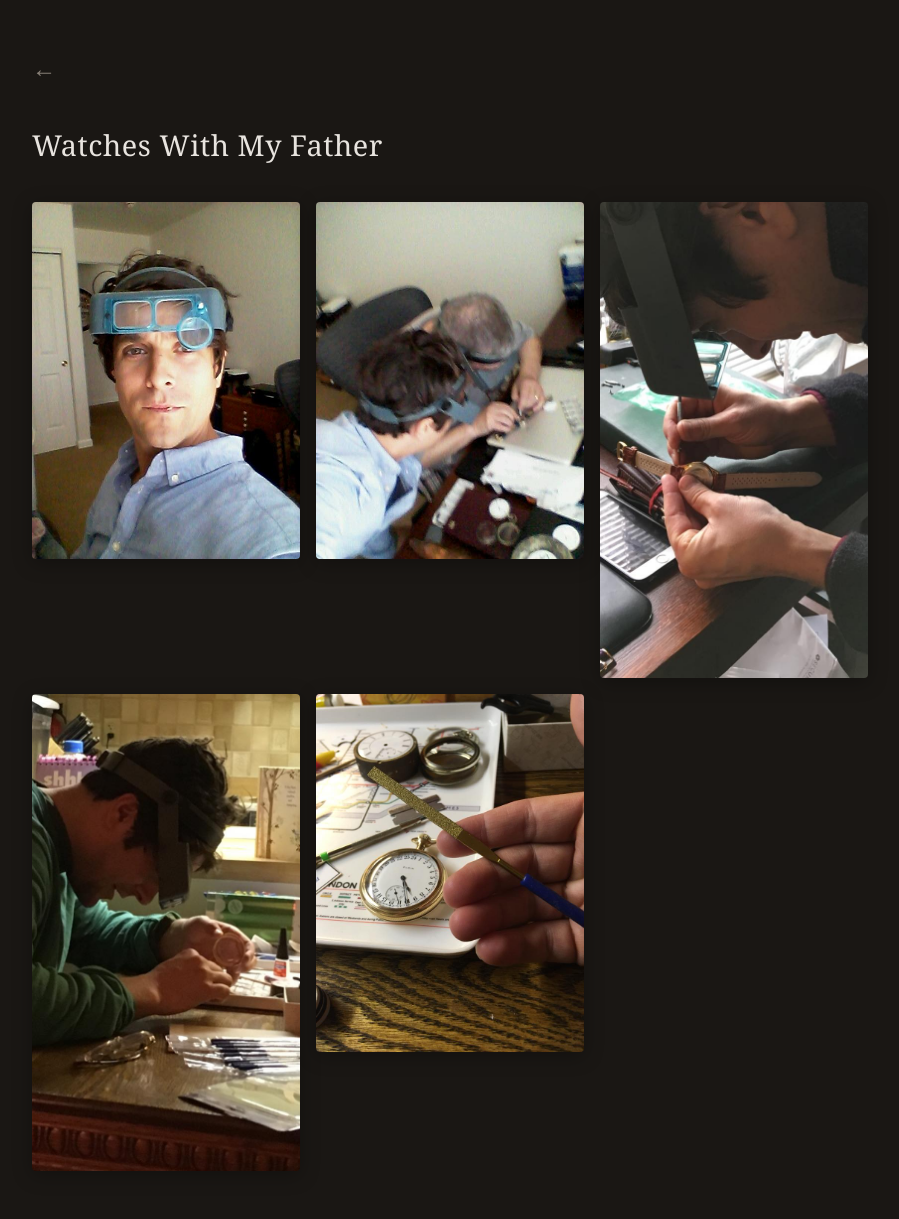
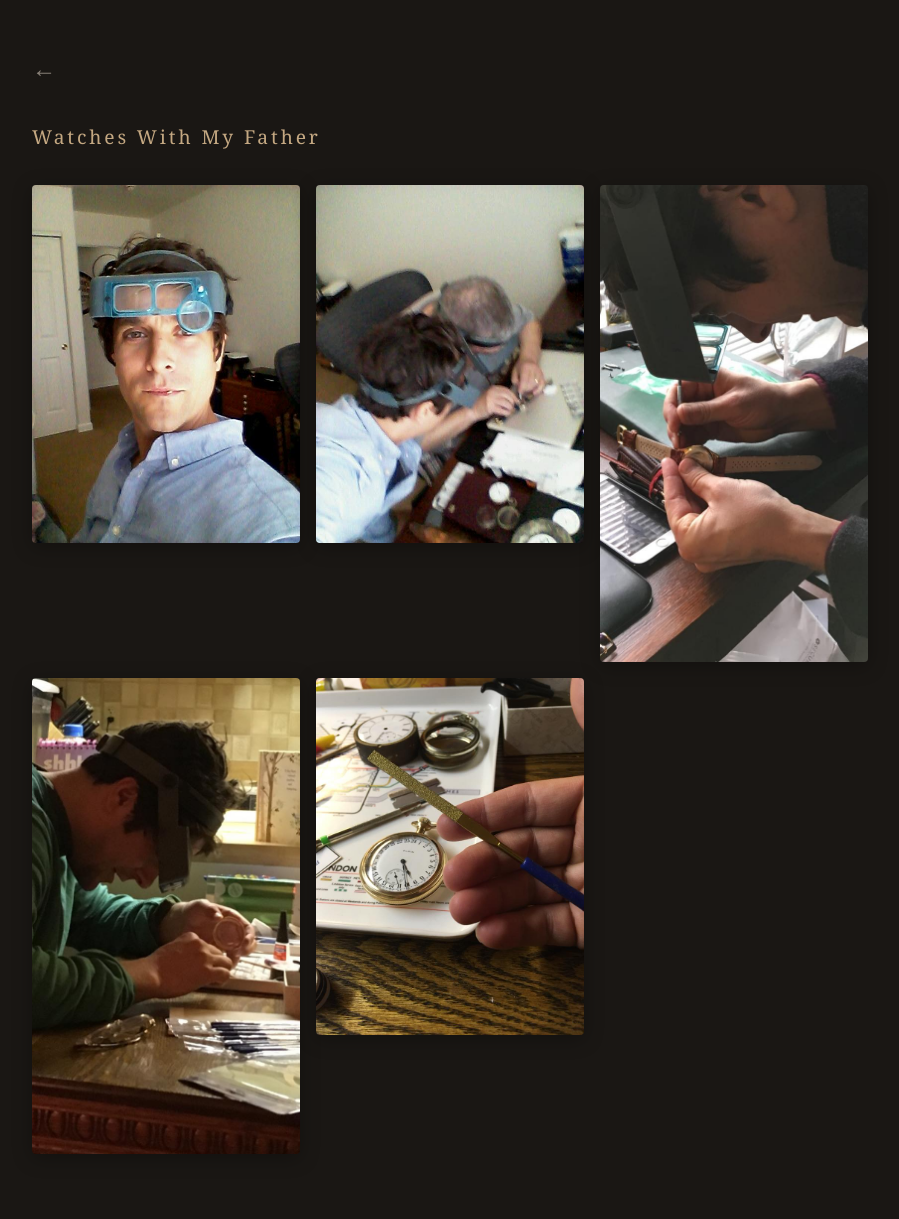
Before and after one commit to geosh5676/geosh5676.github.io, a Jekyll site: the page watches.html, which Jekyll copies as it is, in a window 1280 px wide. Shown: the whole page, without its empty margins (190-1089 px from the left). Built offline with Jekyll 4.4.1, drawn with Linux system fonts in a browser that asks for light colours.

Commit message:
Style watches page title to match creative page headings
Co-Authored-By: Claude Opus 4.5 <noreply@anthropic.com>

```diff
--- a/watches.html
+++ b/watches.html
@@ -49,10 +49,10 @@
 
         h1 {
             font-weight: 400;
-            font-size: 1.8rem;
-            letter-spacing: 0.02em;
+            font-size: 1.2rem;
+            letter-spacing: 0.15em;
             margin-bottom: 2rem;
-            color: var(--text);
+            color: var(--accent);
         }
 
         .photo-grid {
@@ -72,7 +72,7 @@
                 padding: 2rem 1.25rem;
             }
             h1 {
-                font-size: 1.5rem;
+                font-size: 1.1rem;
             }
         }
     </style>
```
